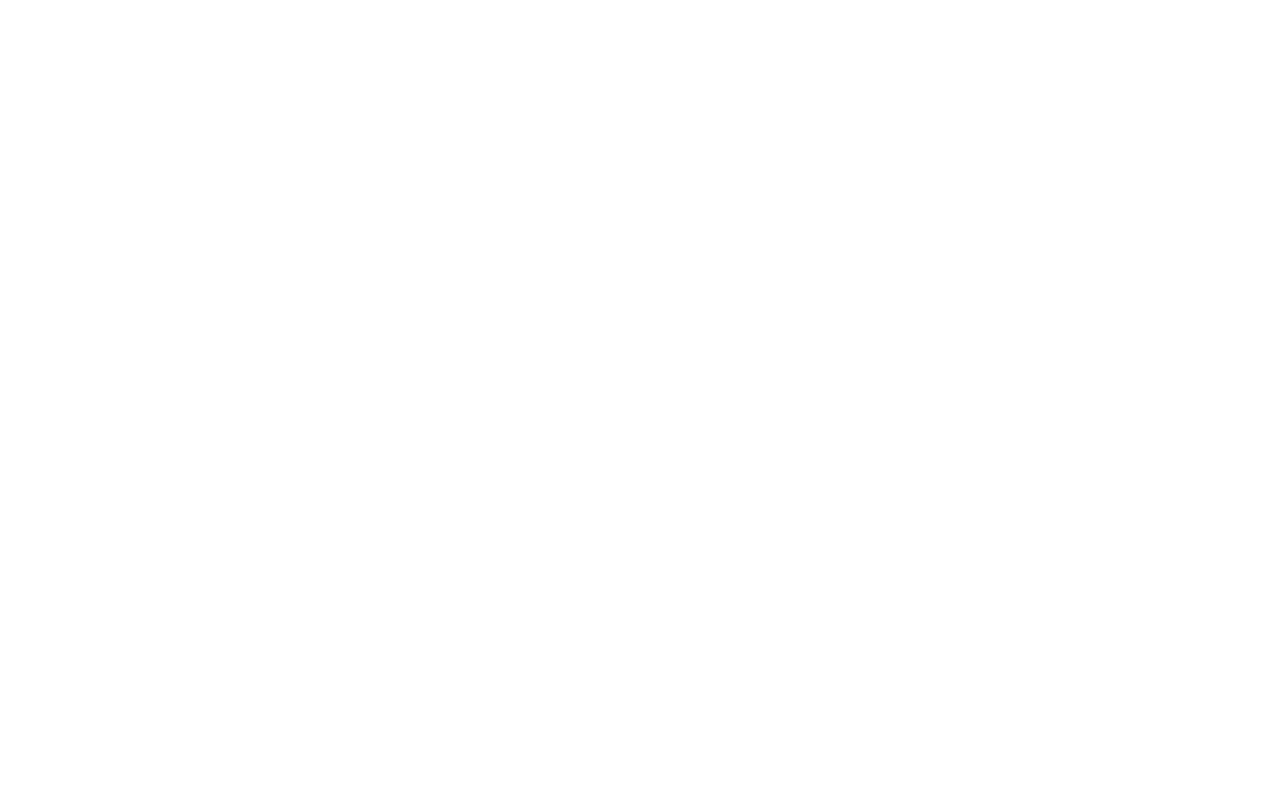
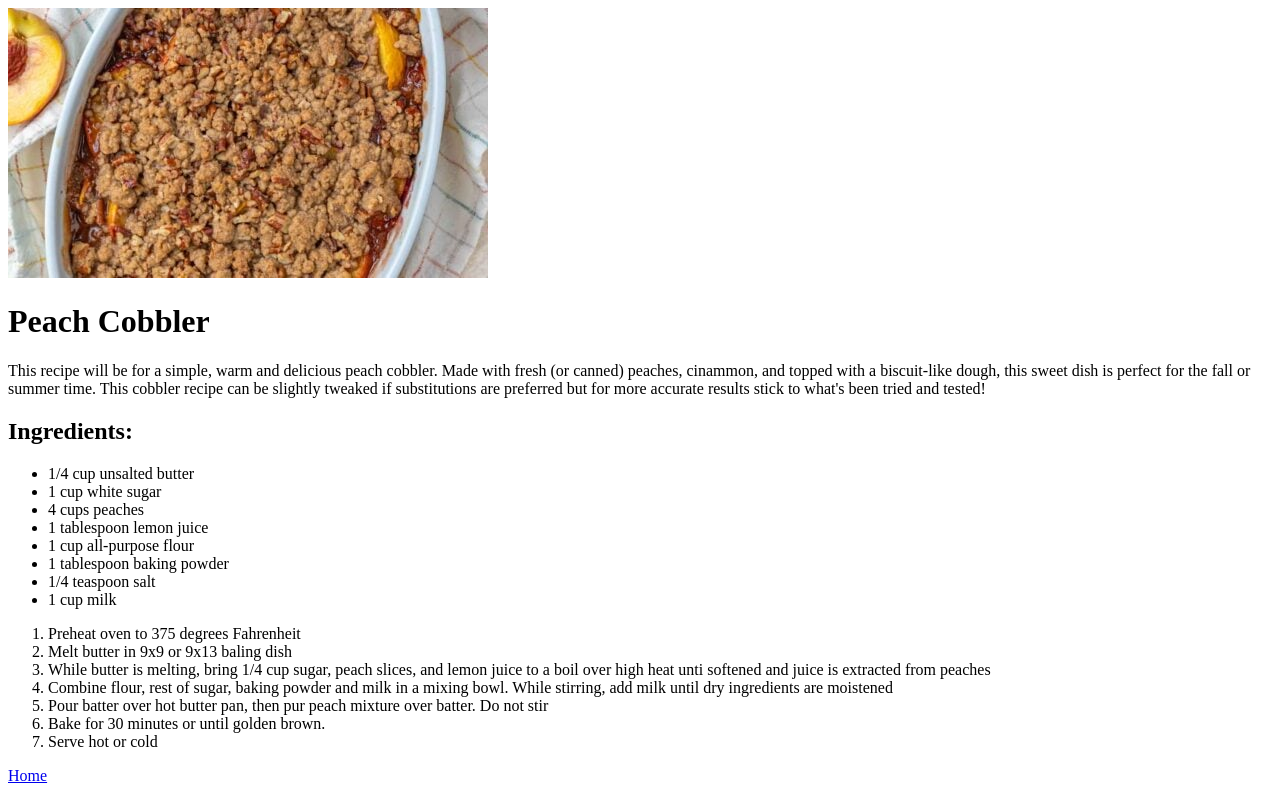
Before and after one commit to tealeonni/odin-recipes, a plain HTML site: page recipes/peachcobbler.html in a window 1280 px wide. Drawn offline with Linux system fonts and the light colour scheme.

Commit message:
Edit lasagna.html and peachcobbler.html

```diff
--- a/recipes/peachcobbler.html
+++ b/recipes/peachcobbler.html
@@ -0,0 +1,42 @@
+<!DOCTYPE html>
+<html lang="en">
+    <head>
+        <meta charset="UTF-8">
+        <title>Peach Cobbler</title>
+    </head>
+
+    <body>
+        <img src="../img/peachcobbler.jpg">
+        <h1>Peach Cobbler</h1>
+        <p>
+            This recipe will be for a simple, warm and delicious peach cobbler. Made with fresh (or canned) peaches, cinammon, and topped with a biscuit-like dough,
+            this sweet dish is perfect for the fall or summer time. This cobbler recipe can be slightly tweaked if substitutions are preferred but for more accurate results
+            stick to what's been tried and tested!
+        </p>
+        <h2>Ingredients:</h2>
+
+        <ul>
+            <li>1/4 cup unsalted butter</li>
+            <li>1 cup white sugar</li>
+            <li>4 cups peaches</li>
+            <li>1 tablespoon lemon juice</li>
+            <li>1 cup all-purpose flour</li>
+            <li>1 tablespoon baking powder</li>
+            <li>1/4 teaspoon salt</li>
+            <li>1 cup milk</li>
+        </ul>
+
+        <ol>
+            <li>Preheat oven to 375 degrees Fahrenheit</li>
+            <li>Melt butter in 9x9 or 9x13 baling dish</li>
+            <li>While butter is melting, bring 1/4 cup sugar, peach slices, and lemon juice to a boil
+                over high heat unti softened and juice is extracted from peaches
+            </li>
+            <li>Combine flour, rest of sugar, baking powder and milk in a mixing bowl. While stirring, add milk until dry ingredients are moistened</li>
+            <li>Pour batter over hot butter pan, then pur peach mixture over batter. Do not stir</li>
+            <li>Bake for 30 minutes or until golden brown.</li>
+            <li>Serve hot or cold</li>
+        </ol>
+        <p><a href="../index.html">Home</a></p>
+    </body>
+</html>
```
Also changed, not shown: recipes/lasagna.html (+1 -1 lines), img/peachcobbler.jpg (added).
